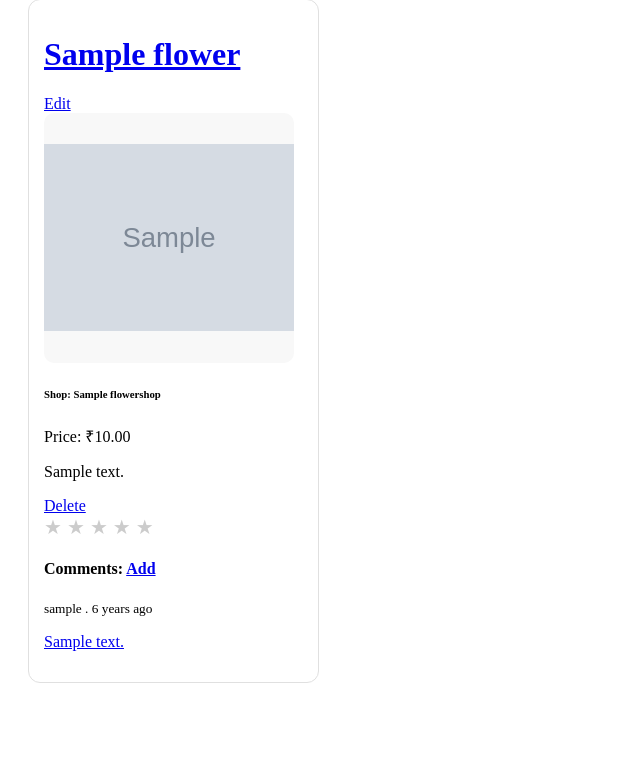
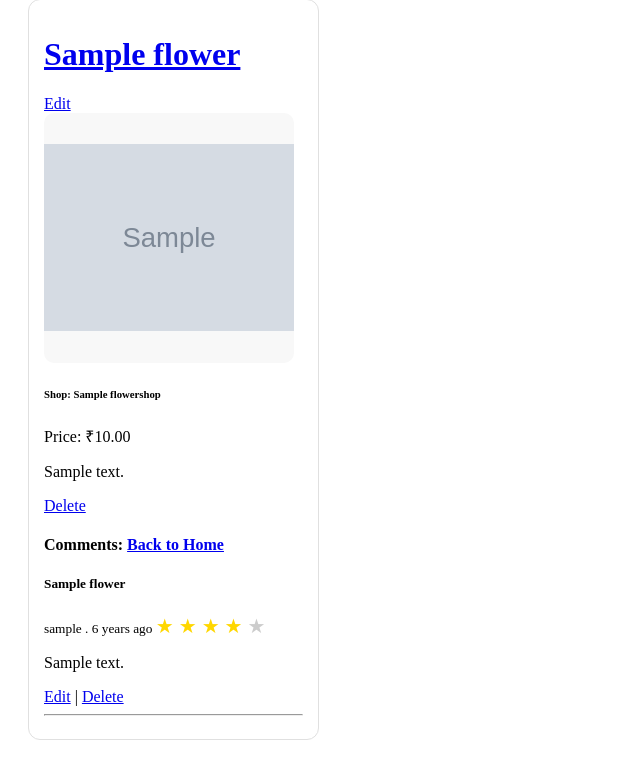
Before and after one commit to Tanuj-Manikanta-2007/Petal-flower, a Django app: page /shop/ in a window 1280 px wide. Shown: the part 156-924 px from the top of the page, without its empty margins (0-640 px from the left). Before the commit the page ends 839 px from the top, so only its background shows below. Run offline with Django 5.2, Linux system fonts and the light colour scheme; a user stored in the database is signed in; tables that the repository leaves empty hold one stand-in row (values such as "Sample post"); grey boxes marked "Sample" are stand-in pictures.

Commit message:
(Added rating to te comments )

```diff
--- a/petalcart/urls.py
+++ b/petalcart/urls.py
@@ -8,7 +8,7 @@ urlpatterns = [
   path('view_comments/',views.view_comment,name = 'view_comment'),
   path('create_comments/<uuid:pk>',views.create_comment,name = "create_comment"),
   path('update_comment/<uuid:pk>',views.update_comment,name = "update_comment"),
-  #path('delete_comment/<uuid:pk>',views.delete_comment,name = "delete_comment"),
+  path('delete_comment/<uuid:pk>',views.delete_comment,name = "delete_comment"),
 
 ]
 
--- a/templates/view_comment.html
+++ b/templates/view_comment.html
@@ -24,6 +24,11 @@
 
 </style>
 <div>
+  <h4>Comments: <a href = "{% url 'home' %}" >Back to Home</a></h4>
+  {% for comment in comments %}
+    <div>
+      <h5>{{ comment.flower.flowername }}</h5>
+      <small> {{ comment.user.username }} . {{ comment.created | timesince }} ago </small>
       <div class="stars">
         {% for _ in "12345" %}
             {% if forloop.counter <= comment.rating %}
@@ -33,18 +38,15 @@
             {% endif %}
         {% endfor %}
       </div>
-
-  <h4>Comments: <a href = "{% url 'create_comment' flower.flower_id %}" >Add</a></h4>
-  {% for comment in flower.comments.all %}
-   <small> {{comment.user.username}} . {{comment.created | timesince}} ago </small>
+      <p>{{ comment.body }}</p>
       {% if request.user == comment.user %}
-   <a href = "{% url 'update_comment' comment.comment_id %}"> <p>{{comment.body}}</p> </a>
-   {% else  %}
-   <p>{{comment.body}}</p>
+        <a href="{% url 'update_comment' comment.comment_id %}">Edit</a> |
+        <a href="{% url 'delete_comment' comment.comment_id %}" onclick="return confirm('Are you sure you want to delete this comment?')">Delete</a>
       {% endif %}
+    </div>
+    <hr>
   {% empty %}
     <p>No comments yet.</p>
   {% endfor %}
 </div>
 {% endblock %}
-</div>
```
Also changed, not shown: petalcart/views.py (+10 -1 lines). Lines whose indentation alone changed are shown as unchanged.
